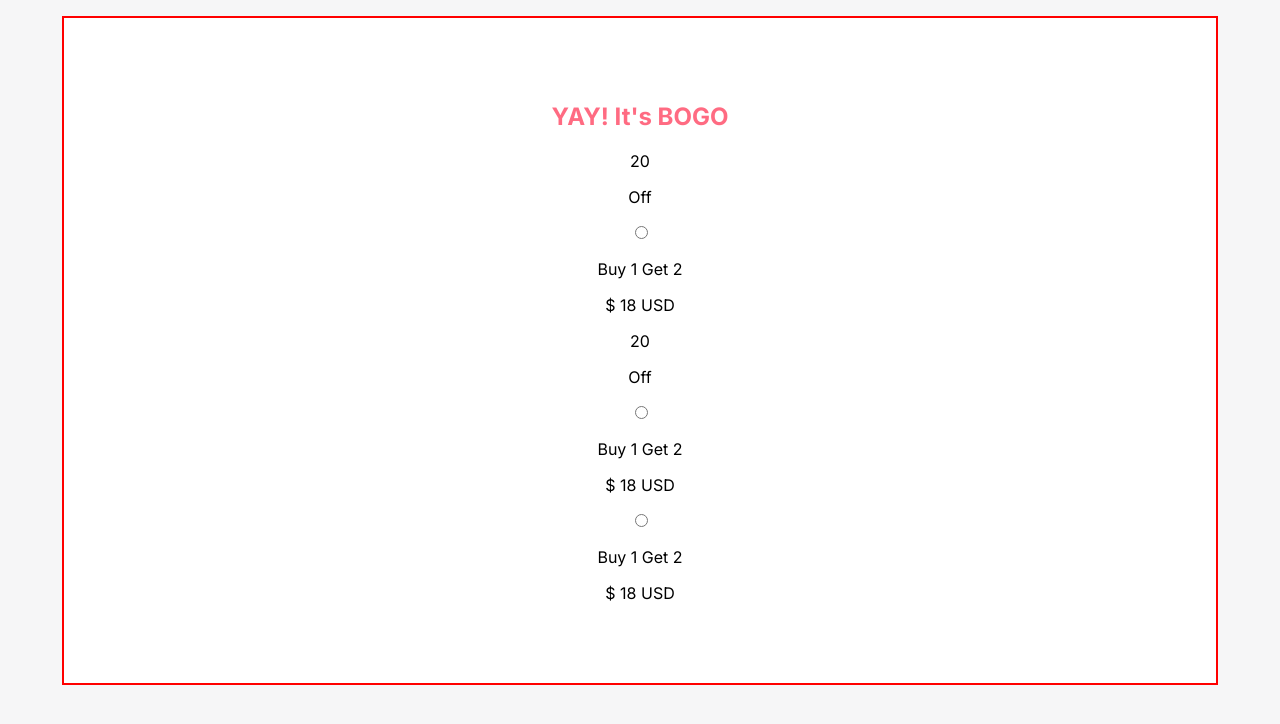
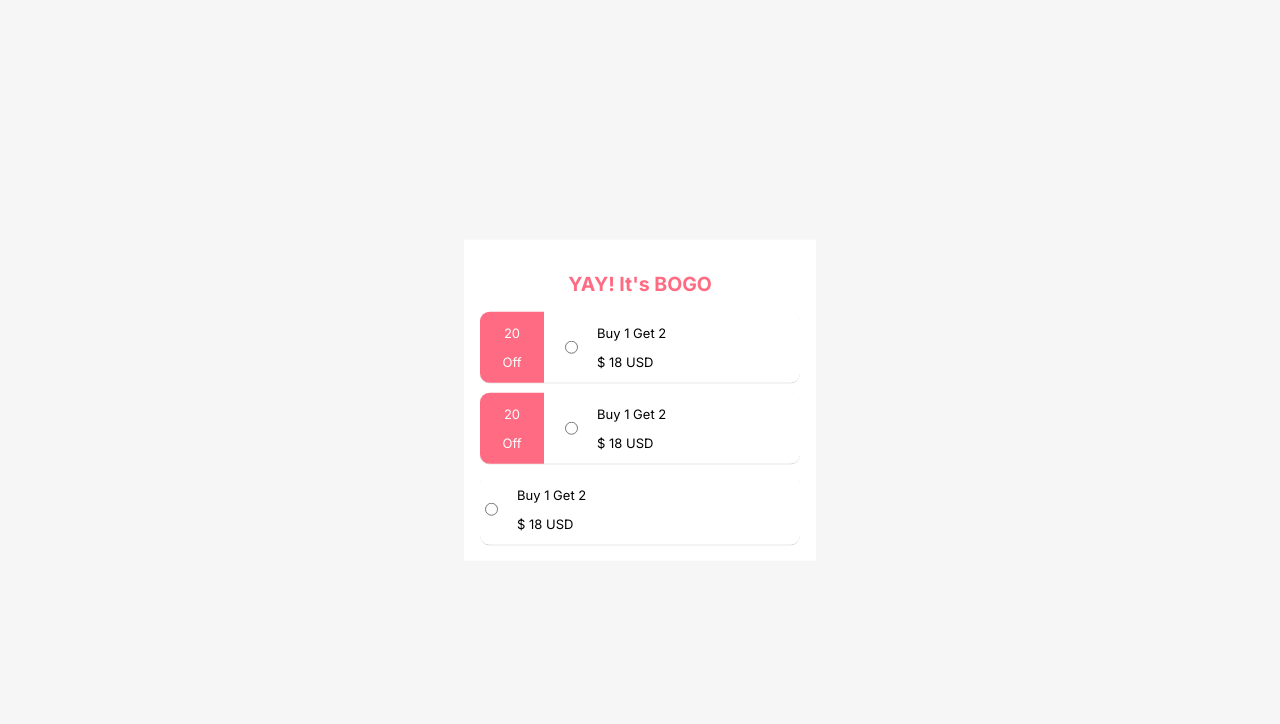
Before and after one commit to iamsjunaid/fsd_proveway_assesment, a plain HTML site: page index.html in a window 1280 px wide. Drawn offline with Linux system fonts and the light colour scheme.

Commit message:
chore: Update container styles and add dynamic quantity selection to product cards

```diff
--- a/index.css
+++ b/index.css
@@ -7,22 +7,87 @@ html {
 }
 
 body {
-  margin: 0;
+  margin: 0 auto;
   padding: 0;
   background-color: #f6f6f7;
+  align-items: center;
 }
 
 .container {
-  width: 80%;
-  margin: 1rem auto;
+  text-align: center;
   background-color: #fff;
-  padding: 4rem;
-  border: 2px solid red;
-  height: max-content;
-  text-align: center;
+  width: 20rem;
+  padding: 1rem;
+  margin: 0;
+  position: absolute;
+  top: 50%;
+  left: 50%;
+  -ms-transform: translate(-50%, -50%);
+  transform: translate(-50%, -50%);
+  font-size: small;
 }
 
 .container h2 {
   color: var(--pink);
+  font: small;
+}
 
+.main__container {
+  display: flex;
+  flex-direction: column;
+  gap: 0.6rem;
 }
+
+.main__container_section {
+  border: 1px solid red;
+  height: 6rem;
+}
+
+.main__container_section_top {
+  display: flex;
+  align-items: center;
+}
+
+.main__container_section_top_right {
+  text-align: left;
+}
+
+.main__container_section_top_center {
+  margin-right: 1rem;
+}
+
+.main__container_section_top_left {
+  background-color: var(--pink);
+  color: white;
+  width: 4rem;
+  margin-right: 1rem;
+  border-top-left-radius: 0.6rem;
+  border-bottom-left-radius: 0.6rem;
+}
+
+.card {
+  border-radius: 0.6rem;
+  box-shadow: 0 0.5px 0 0 rgba(0, 0, 0, 0.2);
+}
+
+.quantity{
+    margin-left: 6rem;
+}
+
+.select_size_label,.select_color_label{
+    text-align: left;
+    font-weight: normal;
+}
+
+.card.active {
+  border: 2px solid var(--pink);
+  border-radius: 0.6rem;
+  background-color: #fff9fa;
+  padding: 0.5rem;
+}
+
+.user_selection {
+    padding: 0.4rem 0.4rem;
+    background-color: #fff;
+    border: 1px solid #e0e0e0;
+}
```
